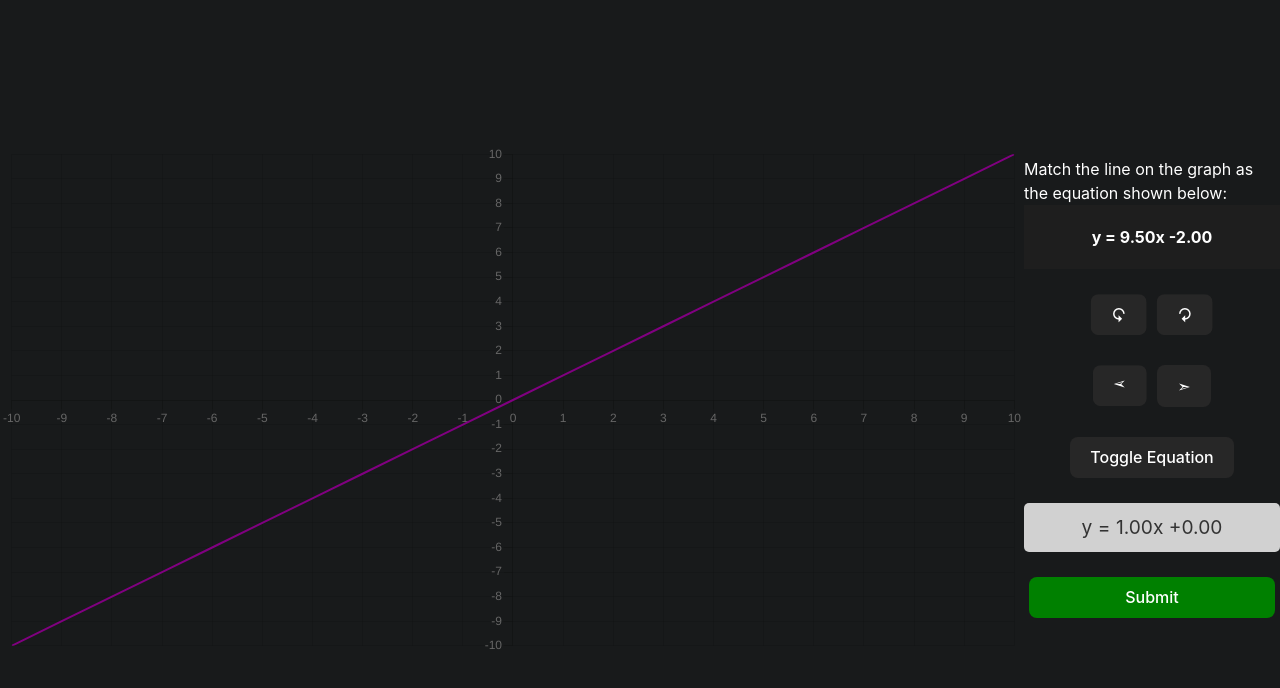
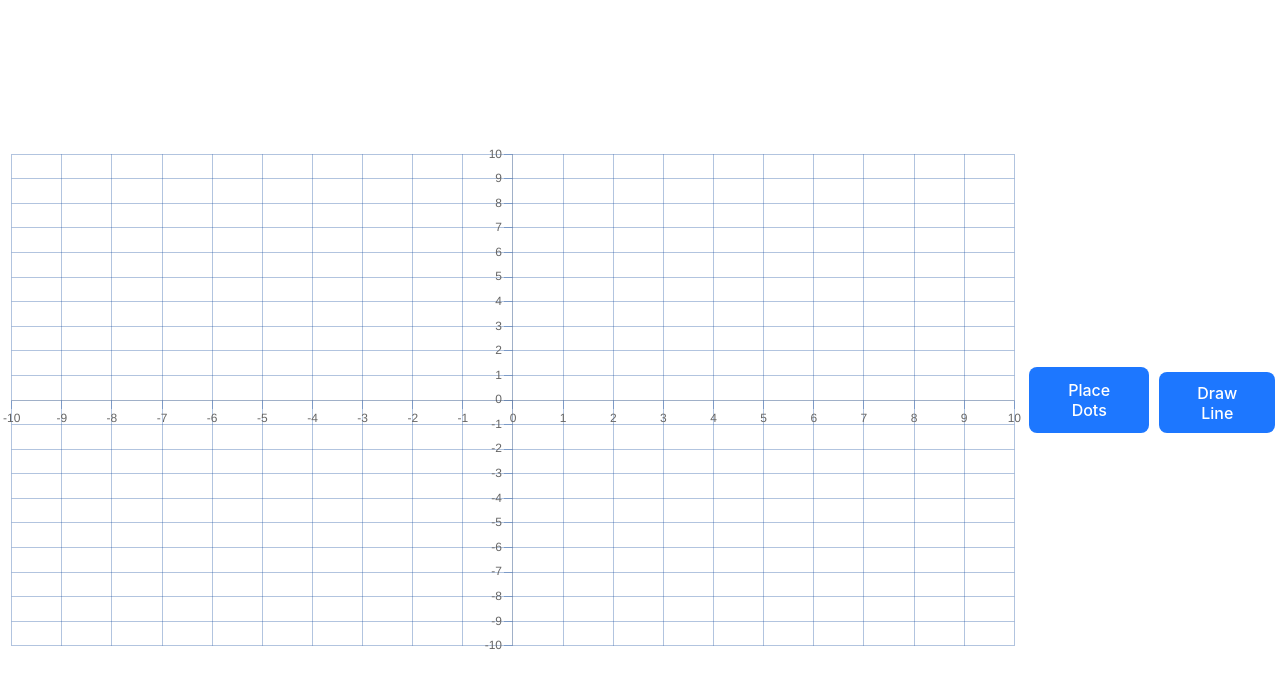
Before and after one commit to ktykeson/bijlexinteractiveexample, a React (Vite) app: page / in a window 1280 px wide. Shown: the top 688 px of the page. Built offline with nearby package versions, Linux system fonts and the light colour scheme.

Commit message:
Add files via upload

```diff
--- a/src/App.css
+++ b/src/App.css
@@ -6,7 +6,7 @@
   flex-direction: column;
   height: 100vh;
   width: 100vw;
-  background-color: #181A1B;
+  background-color: #ffffff;
 }
 
 .graph_box {
@@ -14,11 +14,11 @@
   display: flex;
   justify-content: center;
   align-items: center;
-  background-color: #181A1B;
+  background-color: #ffffff;
 }
 
 .equation_display {
-  background-color: rgba(255, 255, 255, 0.8);
+  background-color: rgba(0, 0, 0, 0.8);
   /* Slightly transparent white background */
   padding: 10px;
   border-radius: 5px;
@@ -32,7 +32,7 @@
 button {
   margin: 5px;
   padding: 10px;
-  background-color: rgb(39, 39, 39) !important;
+  background-color: rgb(29, 119, 255) !important;
   color: white;
   border: none;
   border-radius: 5px;
--- a/src/App.jsx
+++ b/src/App.jsx
@@ -1,63 +1,47 @@
-import { useState, useEffect } from "react";
-import { Line } from "react-chartjs-2";
+import { useState } from "react";
+import { Scatter } from "react-chartjs-2";
 import "chart.js/auto";
+import 'chartjs-plugin-datalabels';
 import "./App.css";
 import Popup from "./Popup";
 
-// Constants for rotation
+// Constants for graph range
 const graphRange = 10;
+
 function App() {
-	const [lineParams, setLineParams] = useState({ m: 1, b: 0 });
-	const [equation, setEquation] = useState("");
-	const [targetEquation, setTargetEquation] = useState({ m: 0, b: 0 });
-	const [showEquation, setShowEquation] = useState(true);
+    const [dots, setDots] = useState([]);
+    const [lines, setLines] = useState([]);
+    const [placeDotsActive, setPlaceDotsActive] = useState(false);
+    const [drawLineActive, setDrawLineActive] = useState(false);
+    const [selectedDotsForLine, setSelectedDotsForLine] = useState([]);
     const [showPopup, setShowPopup] = useState(false);
-	const [popupMessage, setPopupMessage] = useState(true);
-	const moveLine = (direction) => {
-		setLineParams((prevParams) => {
-			let { m, b } = prevParams;
-			switch (direction) {
-				case "up":
-					b += 1;
-					break;
-				case "down":
-					b -= 1;
-					break;
-				case "left":
-					m -= 0.5;
-					break;
-				case "right":
-					m += 0.5;
-					break;
-				default:
-					break;
-			}
-			console.log(`m : ${m}`);
-			console.log(`b : ${b}`);
-			return { ...prevParams, m, b };
-		});
-	};
+    const [popupMessage, setPopupMessage] = useState("");
 
-	// Prepare data for the chart
+    // Prepare data for the chart, including separate datasets for each line
     const data = {
-		labels: Array.from(
-			{ length: graphRange * 2 + 1 },
-			(_, i) => i - graphRange,
-		),
+        labels: Array.from({ length: graphRange * 2 + 1 }, (_, i) => i - graphRange),
         datasets: [
             {
-				label: "Line",
-				data: Array.from(
-					{ length: graphRange * 2 + 1 },
-					(_, i) => lineParams.m * (i - graphRange) + lineParams.b,
-				),
-				borderColor: "purple",
+                label: "Dots",
+                data: dots,
+                backgroundColor: "black",
+                pointRadius: 5,
+            },
+            ...lines.map((line, index) => ({
+                label: `Line ${index}`,
+                data: [line[0], line[1]], // Use the two dots as the data for the line
+                type: 'line',
+                fill: false,
+                borderColor: "red",
                 borderWidth: 2,
-			},
+                showLine: true,
+                lineTension: 0, // Straight lines
+                pointRadius: 0, // Hide the points for the line dataset
+            })),
         ],
     };
 
-	// Prepare options for the chart to include rotation
+    // Options remain unchanged
     const options = {
         scales: {
             y: {
@@ -66,6 +50,8 @@ function App() {
                 min: -graphRange,
                 max: graphRange,
                 grid: {
+                    color: "rgba(0, 60, 150, 0.3)",
+                    borderColor: "rgba(255, 255, 255, 0.25)",
                     display: true,
                     drawBorder: true,
                     drawOnChartArea: true,
@@ -81,6 +67,8 @@ function App() {
                 min: -graphRange,
                 max: graphRange,
                 grid: {
+                    color: "rgba(0, 60, 150, 0.3)",
+                    borderColor: "rgba(0, 60, 150, 0.25)",
                     display: true,
                     drawBorder: true,
                     drawOnChartArea: true,
@@ -91,138 +79,113 @@ function App() {
                 },
             },
         },
-		elements: {
-			point: {
-				radius: 0, // Hide points
+        plugins: {
+            datalabels: {
+                color: 'black',
+                align: 'top',
+                anchor: 'end',
+                formatter: (value, context) => {
+                    const dot = context.chart.data.datasets[0].data[context.dataIndex];
+                    return `(${dot.x}, ${dot.y})`;
                 },
-			line: {
-				tension: 0, // Straight lines
+                font: {
+                    weight: 'bold',
+                    size: 10,
                 },
+                offset: 5,
             },
-		maintainAspectRatio: true,
-		plugins: {
             legend: {
                 display: false,
             },
             tooltip: {
                 enabled: false,
             },
-			datalabels: {
-				display: false,
         },
+        onClick: (e) => {
+            if (!placeDotsActive && !drawLineActive) return;
+
+            const canvasPosition = e.chart.canvas.getBoundingClientRect();
+            const x = Math.round(e.chart.scales.x.getValueForPixel(e.native.x - canvasPosition.x));
+            const y = Math.round(e.chart.scales.y.getValueForPixel(e.native.y - canvasPosition.y));
+
+            if (placeDotsActive) {
+                // Existing logic for placing dots remains unchanged
+                const clickThreshold = 0.5;
+                const existingIndex = dots.findIndex(dot =>
+                    Math.abs(dot.x - x) <= clickThreshold &&
+                    Math.abs(dot.y - y) <= clickThreshold
+                );
+
+                if (existingIndex >= 0) {
+                    // Logic for removing a dot and its connected lines remains unchanged
+                    const filteredLines = lines.filter(line =>
+                        !(line[0].x === dots[existingIndex].x && line[0].y === dots[existingIndex].y) &&
+                        !(line[1].x === dots[existingIndex].x && line[1].y === dots[existingIndex].y)
+                    );
+                    setLines(filteredLines);
+                    setDots(dots.filter((_, index) => index !== existingIndex));
+                } else {
+                    setDots([...dots, { x, y }]);
+                }
+            } else if (drawLineActive) {
+                // Logic for drawing lines is updated to create separate datasets for each line
+                const clickThreshold = 0.5;
+                const clickedDotIndex = dots.findIndex(dot =>
+                    Math.abs(dot.x - x) <= clickThreshold &&
+                    Math.abs(dot.y - y) <= clickThreshold
+                );
+
+                if (clickedDotIndex >= 0 && selectedDotsForLine.length < 2) {
+                    const newSelectedDot = dots[clickedDotIndex];
+                    if (selectedDotsForLine.some(dot => dot === newSelectedDot)) {
+                        return;
+                    }
+
+                    const newSelectedDots = [...selectedDotsForLine, newSelectedDot];
+                    setSelectedDotsForLine(newSelectedDots);
+
+                    if (newSelectedDots.length === 2) {
+                        if (!lines.find(line =>
+                            (line[0] === newSelectedDots[0] && line[1] === newSelectedDots[1]) ||
+                            (line[0] === newSelectedDots[1] && line[1] === newSelectedDots[0]))) {
+                            setLines([...lines, newSelectedDots]);
+                        }
+                        setSelectedDotsForLine([]);
+                    }
+                }
+            }
         },
-		rotation: lineParams.rotation, // Apply rotation to the chart
+        maintainAspectRatio: true,
     };
 
-	useEffect(() => {
-		// Update the equation string whenever lineParams changes
-		const m = lineParams.m.toFixed(2); // Format to 2 decimal places
-		const b = lineParams.b.toFixed(2);
-		const bStr = b.startsWith("-") ? b : `+${b}`; // Format b with a sign
-		setEquation(`y = ${m}x ${bStr}`);
-	}, [lineParams]);
-	const generateRandomEquation = () => {
-		// Randomize m to be a value divisible by 0.5 and within the range -10 to 10
-		const newM = (Math.round(Math.random() * 40 - 20) / 2).toFixed(2);
-		// Randomize b to be a whole number within the range -10 to 10
-		const newB = Math.round(Math.random() * 20 - 10);
-		setTargetEquation({ m: parseFloat(newM), b: newB });
+    // Functions for toggling modes remain unchanged
+    const togglePlaceDots = () => {
+        setPlaceDotsActive(!placeDotsActive);
+        setDrawLineActive(false);
+        setSelectedDotsForLine([]);
     };
 
-	const checkAnswer = () => {
-		if (
-			Math.abs(targetEquation.m - lineParams.m) < 0.1 &&
-			Math.abs(targetEquation.b - lineParams.b) < 1
-		) {
-			setPopupMessage("Correct, try again?");
-		} else {
-			setPopupMessage("Incorrect, try again.");
-		}
-		setShowPopup(true);
-		// Reload the app to start over
+    const toggleDrawLine = () => {
+        setDrawLineActive(!drawLineActive);
+        setPlaceDotsActive(false);
+        setSelectedDotsForLine([]);
     };
 
-	const confirmAnswer = () => {
-		setShowPopup(false);
-		window.location.reload();
-	};
-	const toggleEquation = () => {
-		setShowEquation((prev) => !prev);
-	};
-
-	useEffect(() => {
-		// Generate a random target equation within the graph's range when the component mounts
-		generateRandomEquation();
-	}, []);
     return (
         <div className="App">
-			{showPopup && <Popup message={popupMessage} confirm={confirmAnswer} />}
-
+            {showPopup && <Popup message={popupMessage} confirm={() => setShowPopup(false)} />}
             <div className="graph_box">
                 <div className="line_graph" style={{ width: "50%" }}>
-					<Line data={data} options={options} />
+                    <Scatter data={data} options={options} />
                 </div>
                 <div style={{ width: "20%" }}>
-					{/* <div className="arrow_box">
-					<button type="button" onClick={rotateLine}>
-						↻
+                    <div className="arrow_box">
+                        <button onClick={togglePlaceDots} type="button">
+                            {placeDotsActive ? "Placing Dots..." : "Place Dots"}
                         </button>
-				</div> */}
-					<div className="question_container">
-						Match the line on the graph as the equation shown below:
-						<div className="target_equation">
-							y = {targetEquation.m.toFixed(2)}x{" "}
-							{targetEquation.b >= 0
-								? `+ ${targetEquation.b.toFixed(2)}`
-								: targetEquation.b.toFixed(2)}
-						</div>
-					</div>
-
-					<div className="arrow_box">
-						<button
-							type="button"
-							id="right_arrow"
-							onClick={() => moveLine("right")}
-						>
-							↺
-						</button>
-						<button
-							type="button"
-							id="left_arrow"
-							onClick={() => moveLine("left")}
-						>
-							↻
-						</button>
-					</div>
-					<div className="arrow_box">
-						<button
-							type="button"
-							id="down_arrow"
-							onClick={() => moveLine("up")}
-						>
-							➣
-						</button>
-						<button type="button" id="" onClick={() => moveLine("down")}>
-							➣
-						</button>
-					</div>
-					<div className="arrow_box">
-						<button onClick={toggleEquation} type="button">
-							Toggle Equation
-						</button>
-					</div>
-					{showEquation && (
-						<div id="help_equation" className="equation_display">
-							{equation}
-						</div>
-					)}
-					<div className="arrow_box">
-						<button
-							type="button"
-							onClick={checkAnswer}
-							className="submit_button"
-						>
-							Submit
+                        <br />
+                        <button onClick={toggleDrawLine} type="button" style={{marginTop: "10px"}}>
+                            {drawLineActive ? "Drawing Line..." : "Draw Line"}
                         </button>
                     </div>
                 </div>
```
Lines whose indentation alone changed are shown as unchanged.
